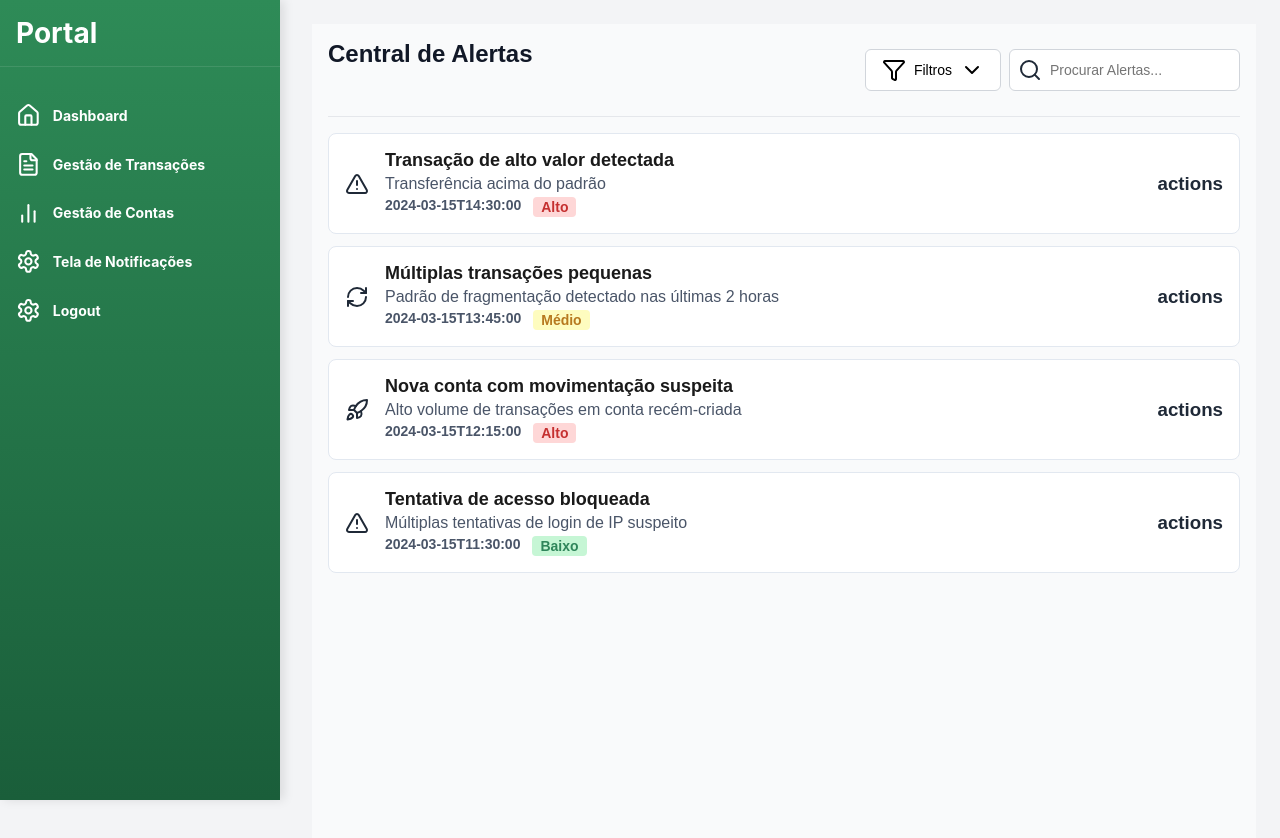
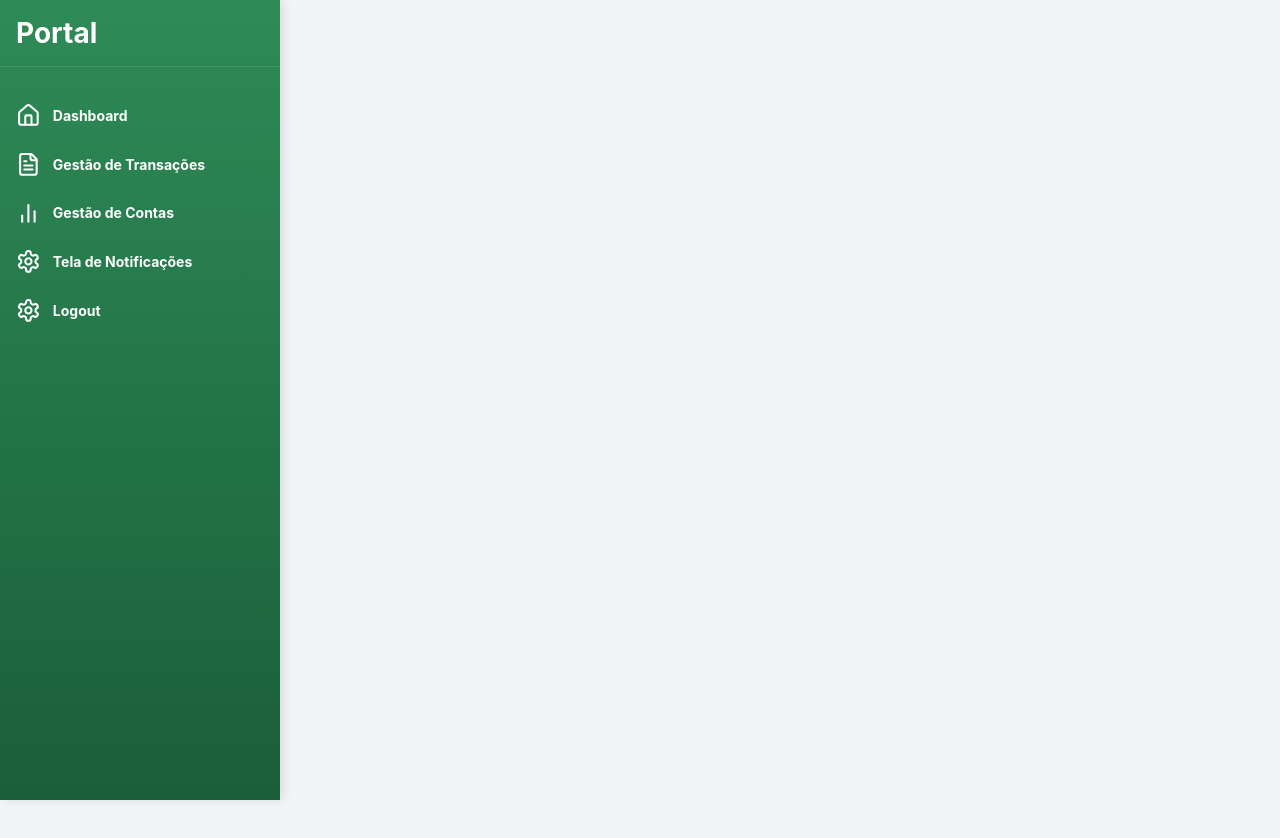
Before and after one commit to RusthenRonald2006/Portal-de-analise-em-anomalias-transacionais, a React (Create React App) app in the folder detec-anomalias/: page /notificacoes in a window 1280 px wide. Shown: the top 838 px of the page. Built offline with nearby package versions, Linux system fonts and the light colour scheme; the HTML template or start-up script is replaced by a standard one.

Commit message:
reestruturando tela

```diff
--- a/detec-anomalias/src/components/Pages/Notificacoes.js
+++ b/detec-anomalias/src/components/Pages/Notificacoes.js
@@ -59,11 +59,11 @@ function Notificacoes(){
     const getTypeIcon = (type)=>{
         switch (type){
             case 'suspicious':
-                return <AlertTriangle className="icon_alert" />;
+                return <AlertTriangle className={styles.icon_alert} />;
             case 'pattern':
-                return <RefreshCw className="icon_pattern" />;
+                return <RefreshCw className={styles.icon_pattern} />;
             case 'account':
-                return <Rocket className="icon-account" />;
+                return <Rocket className={styles.icon_account} />;
             default :
                 return null
         }
@@ -93,62 +93,6 @@ function Notificacoes(){
             </div>
             <div className={styles.main_content}>
 
-                <div className={styles.container}>
-                    {/*header*/}
-                    <div className={styles.header_section}>
-                        <div className={styles.header_content}>
-                            <h1 className={styles.title}>Central de Alertas</h1>
-                            <div className={styles.container_filter}>
-                                <button className={styles.filter_button}>
-                                    <Filter className={styles.filter_icon} />
-                                    Filtros
-                                    <ChevronDown className={styles.dropdown_icon} />
-                                </button>
-                                <div className={styles.search_bar}>
-                                    <Search className={styles.search_icon} />
-                                    <input
-                                        type="text"
-                                        placeholder="Procurar Alertas..."
-                                        className={styles.search_input}
-                                    />
-                                </div>
-                            </div>
-                        </div>
-                    </div>
-
-                     {/*alerts list*/}
-                    <div className={styles.alert_list}>
-                        <div className={styles.alerts_box}>
-                            {mockData.map((alert)=>(
-                                <div
-                                key={alert.id} className={styles.alert_item}>
-                                    <div className={styles.alert_row}>
-                                        <div className={styles.alert_info}>
-                                            <div className={styles.type_icon}>
-                                                {getTypeIcon(alert.type)}
-                                            </div>
-                                            <div className={styles.alert_text}>
-                                                <h1 className={styles.alert_title}>{alert.title}</h1>
-                                                <p className={styles.alert_description}>{alert.description}</p>
-                                                <div className={styles.alert_meta}>
-                                                    <span className={styles.alert_data}>
-                                                        {alert.timestamp}
-                                                    </span>
-                                                    <span className={`${styles.severity_tag} ${getSeverityColor(alert.severity)}`}>
-                                                        {alert.severity === 'baixo' ? 'Baixo': alert.severity === 'medio'?'Médio':'Alto'}
-                                                    </span>
-                                                </div>
-                                            </div>
-                                        </div>
-                                        <div className={styles.alert_actions}>
-                                            <h3>actions</h3>
-                                        </div>
-                                    </div>
-                                </div>
-                            ))}
-                        </div>
-                    </div>
-                </div>
             </div>
         </div>
     )
--- a/detec-anomalias/src/components/Pages/Notificacoes.module.css
+++ b/detec-anomalias/src/components/Pages/Notificacoes.module.css
@@ -20,6 +20,7 @@
     height: 100vh;
     overflow-x: hidden;
     min-height: 100vh;
+    font-family: Arial, sans-serif;
 }
 .mobile_menu_button{
     display: none;
@@ -40,22 +41,13 @@
     color: #4b5563;
 }
 .overlay {
-display: none;
-position: fixed;
-inset: 0;
-background-color: rgba(0, 0, 0, 0.5);
-z-index: 10;
+    display: none;
+    position: fixed;
+    inset: 0;
+    background-color: rgba(0, 0, 0, 0.5);
+    z-index: 10;
 }
 
-.container{
-    background-color:  #f9fafb;
-    min-height: 100%;
-    font-family: Arial, sans-serif;
-    display: flex;
-    flex-direction: column;
-    gap: 1rem;
-    padding: 1rem;
-}
 .header_section{
     border-bottom: 1px solid #e5e7eb;
     padding-bottom: 1rem;
@@ -65,8 +57,8 @@ z-index: 10;
     justify-content: space-between;
     align-items: center;
 }
-.title {
-    font-size: 1.5rem;
+.header_title {
+    font-size: 24px;
     font-weight: bold;
     color: #111827;
   }
@@ -130,7 +122,12 @@ z-index: 10;
     display: flex;
     gap: 16px;
 }
-.alert_title{
+.icon_wrapper{
+    display: flex;
+    align-items: center;
+    justify-content: center;
+}
+.alert_text .alert_title{
     font-size: 18px;
     font-weight: bold;
     margin: 0;
@@ -171,6 +168,13 @@ z-index: 10;
     background-color: #fed7d7;
     color: #c53030;
 }
+.icon_alert, .icon_account, .icon_pattern{
+    width: 20px;
+    height: 20px;
+    background-color: #F3F4F6;
+    padding: 0.75rem;
+    border-radius: 0.70rem;
+}
 @media (max-width:1024px){
     .mobile_menu_button{
         display: block;
```
